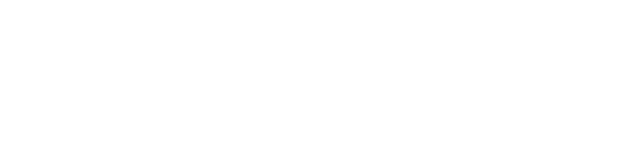
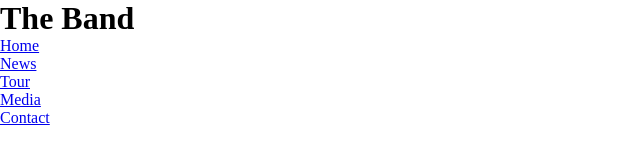
Before and after one commit to ndyudev/website-the-band-ndyudev, a plain HTML site: page index.html in a window 1280 px wide. Shown: the whole page, without its empty margins (0-640 px from the left). Drawn offline with Linux system fonts and the light colour scheme.

Commit message:
Base WebSite

```diff
--- /dev/null
+++ b/assets/css/style.css
@@ -0,0 +1,7 @@
+/* Reset CSS */
+
+* {
+  margin: 0;
+  padding: 0;
+  box-sizing: border-box;
+}
--- a/index.html
+++ b/index.html
@@ -3,9 +3,35 @@
 <head>
     <meta charset="UTF-8">
     <meta name="viewport" content="width=device-width, initial-scale=1.0">
-    <title>Document</title>
+    <title>The Band</title>
+    <link rel="stylesheet" href="./assets/css/style.css">
 </head>
 <body>
+    <div class="container">
+        <div id="header">
+            <h1>The Band</h1>
+            <nav>
+                <ul>
+                    <li><a href="#">Home</a></li>
+                    <li><a href="#">News</a></li>
+                    <li><a href="#">Tour</a></li>
+                    <li><a href="#">Media</a></li>
+                    <li><a href="#">Contact</a></li>
+                </ul>
+            </nav>
+        </div>
 
+        <div id="slider">
+
+        </div>
+
+        <div id="content">
+
+        </div>
+
+        <div id="footer">
+
+        </div>
+    </div>
 </body>
 </html>
```
